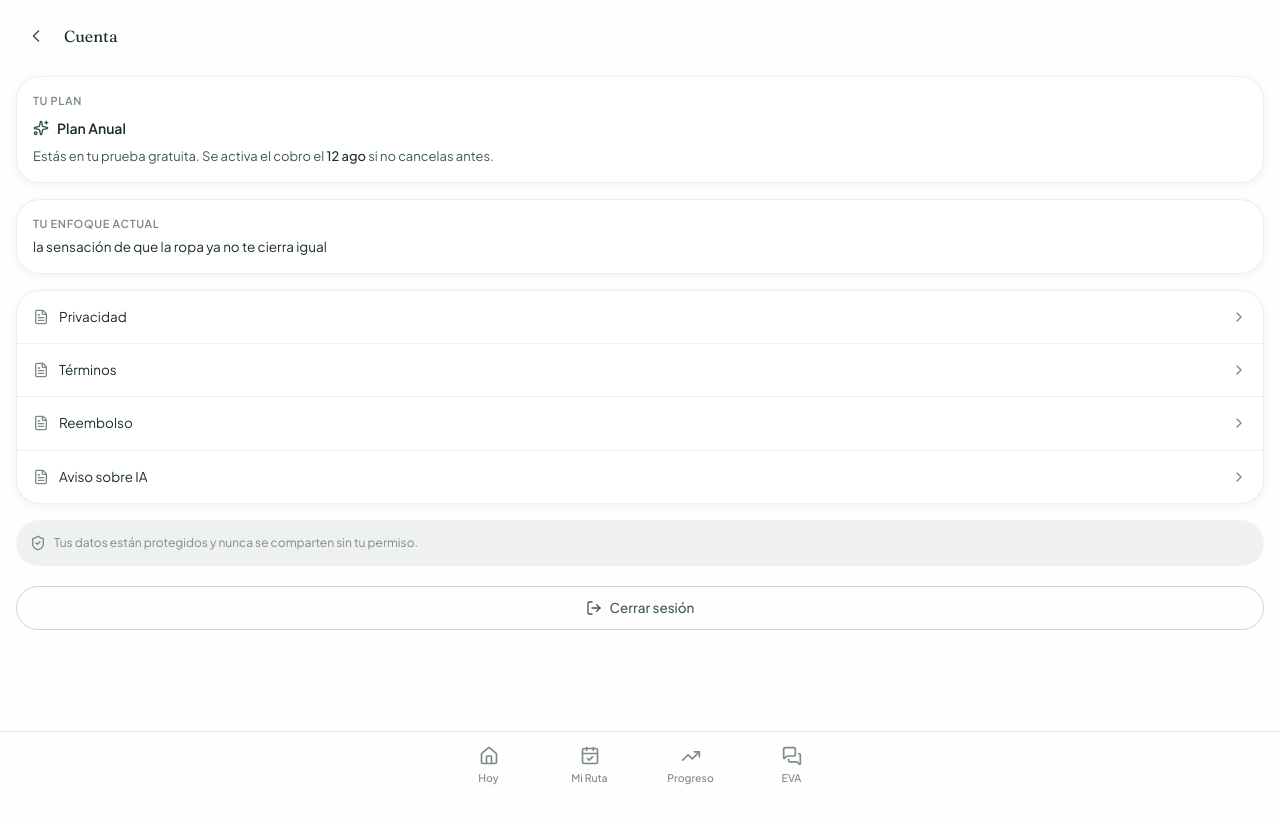
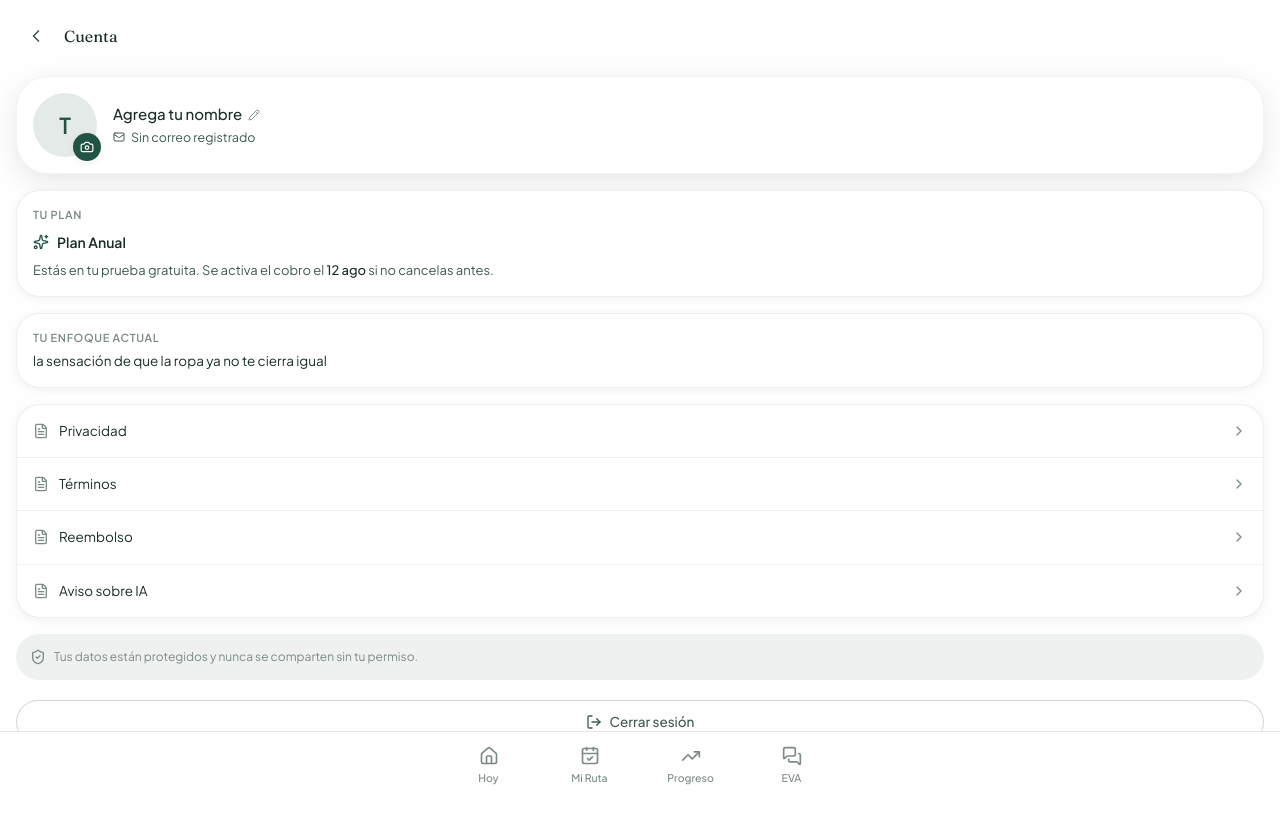
Before and after one commit to carlospty7-app/eva-40-plus, a Next.js app: page /app/cuenta in a window 1280 px wide. Shown: the top 824 px of the page. Built offline with nearby package versions, Linux system fonts and the light colour scheme.

Commit message:
Agrega area de perfil en Cuenta: foto, nombre editable, correo y suscripcion

```diff
--- a/app/app/cuenta/page.tsx
+++ b/app/app/cuenta/page.tsx
@@ -1,17 +1,20 @@
 "use client";
 
-import { useEffect, useState } from "react";
+import { useEffect, useRef, useState } from "react";
 import Link from "next/link";
 import { useRouter } from "next/navigation";
 import {
+  Camera,
   ChevronLeft,
   ChevronRight,
   FileText,
   LogOut,
+  Mail,
+  Pencil,
   ShieldCheck,
   Sparkles,
 } from "lucide-react";
-import { cargarEstado } from "@/lib/app/store";
+import { cargarEstado, guardarEstado } from "@/lib/app/store";
 import { formatoCorto } from "@/lib/app/dates";
 import type { EstadoApp } from "@/lib/app/types";
 
@@ -25,10 +28,40 @@ const LEGALES = [
 export default function CuentaPage() {
   const router = useRouter();
   const [estado, setEstado] = useState<EstadoApp | null>(null);
+  const [editandoNombre, setEditandoNombre] = useState(false);
+  const [nombreTemp, setNombreTemp] = useState("");
+  const fileInputRef = useRef<HTMLInputElement>(null);
 
   useEffect(() => {
     setEstado(cargarEstado());
   }, []);
+
+  function actualizarPerfil(cambios: Partial<EstadoApp["perfil"]>) {
+    setEstado((prev) => {
+      if (!prev) return prev;
+      const nuevo = { ...prev, perfil: { ...prev.perfil, ...cambios } };
+      guardarEstado(nuevo);
+      return nuevo;
+    });
+  }
+
+  function guardarNombre() {
+    const limpio = nombreTemp.trim();
+    if (limpio) actualizarPerfil({ nombre: limpio });
+    setEditandoNombre(false);
+  }
+
+  function subirFoto(e: React.ChangeEvent<HTMLInputElement>) {
+    const archivo = e.target.files?.[0];
+    if (!archivo) return;
+    const lector = new FileReader();
+    lector.onload = () => {
+      if (typeof lector.result === "string") {
+        actualizarPerfil({ fotoUrl: lector.result });
+      }
+    };
+    lector.readAsDataURL(archivo);
+  }
 
   return (
     <div className="relative min-h-dvh px-4 pt-4">
@@ -54,7 +87,64 @@ export default function CuentaPage() {
 
       {estado && (
         <>
-          <div className="mt-5 rounded-xl border border-border-default/60 bg-surface-primary p-4 shadow-sm">
+          <div className="mt-5 flex items-center gap-4 rounded-2xl border border-border-default/40 bg-surface-primary p-4 shadow-md">
+            <div className="relative shrink-0">
+              <div className="flex h-[64px] w-[64px] items-center justify-center overflow-hidden rounded-full bg-brand-primary-soft text-[22px] font-semibold text-brand-primary">
+                {estado.perfil.fotoUrl ? (
+                  // eslint-disable-next-line @next/next/no-img-element
+                  <img src={estado.perfil.fotoUrl} alt="Tu foto de perfil" className="h-full w-full object-cover" />
+                ) : (
+                  estado.perfil.nombre.trim().charAt(0).toUpperCase()
+                )}
+              </div>
+              <button
+                type="button"
+                onClick={() => fileInputRef.current?.click()}
+                aria-label="Cambiar foto de perfil"
+                className="absolute -bottom-1 -right-1 flex h-7 w-7 items-center justify-center rounded-full bg-brand-primary text-txt-inverse shadow-sm"
+              >
+                <Camera className="h-3.5 w-3.5" />
+              </button>
+              <input
+                ref={fileInputRef}
+                type="file"
+                accept="image/*"
+                onChange={subirFoto}
+                className="hidden"
+              />
+            </div>
+
+            <div className="min-w-0 flex-1">
+              {editandoNombre ? (
+                <input
+                  autoFocus
+                  value={nombreTemp}
+                  onChange={(e) => setNombreTemp(e.target.value)}
+                  onBlur={guardarNombre}
+                  onKeyDown={(e) => e.key === "Enter" && guardarNombre()}
+                  className="w-full rounded-md border border-border-default bg-surface-primary px-2 py-1 text-[15px] font-medium text-txt-primary outline-none focus:border-brand-primary/50"
+                />
+              ) : (
+                <button
+                  type="button"
+                  onClick={() => {
+                    setNombreTemp(estado.perfil.nombre === "tu cuenta" ? "" : estado.perfil.nombre);
+                    setEditandoNombre(true);
+                  }}
+                  className="flex items-center gap-1.5 text-[15px] font-medium text-txt-primary"
+                >
+                  {estado.perfil.nombre === "tu cuenta" ? "Agrega tu nombre" : estado.perfil.nombre}
+                  <Pencil className="h-3 w-3 text-txt-tertiary" />
+                </button>
+              )}
+              <p className="mt-0.5 flex items-center gap-1.5 truncate text-[12.5px] text-txt-secondary">
+                <Mail className="h-3 w-3 shrink-0" />
+                {estado.perfil.email || "Sin correo registrado"}
+              </p>
+            </div>
+          </div>
+
+          <div className="mt-4 rounded-xl border border-border-default/60 bg-surface-primary p-4 shadow-sm">
             <p className="text-[11px] font-semibold uppercase tracking-[0.06em] text-txt-tertiary">
               Tu plan
             </p>
--- a/app/login/page.tsx
+++ b/app/login/page.tsx
@@ -9,6 +9,7 @@ import { BotanicalGlow } from "@/components/app/ui/BotanicalGlow";
 import { Reveal } from "@/components/app/ui/Reveal";
 import { Logo } from "@/components/app/ui/Logo";
 import { BienvenidaMarca } from "@/components/app/ui/BienvenidaMarca";
+import { cargarEstado, guardarEstado } from "@/lib/app/store";
 
 const EMAIL_RE = /^[^\s@]+@[^\s@]+\.[^\s@]+$/;
 
@@ -32,6 +33,8 @@ export default function LoginPage() {
     setError(null);
     setLoading(true);
     // La creación de cuenta real (Supabase Auth) se conecta en la Sesión 6.
+    const estado = cargarEstado();
+    guardarEstado({ ...estado, perfil: { ...estado.perfil, email } });
     window.setTimeout(() => setCuentaCreada(true), 500);
   }
 
--- a/lib/app/types.ts
+++ b/lib/app/types.ts
@@ -51,6 +51,9 @@ export type PuntoScore = {
 
 export type PerfilUsuaria = {
   nombre: string;
+  email?: string;
+  /** Foto de perfil como data URL (base64) — se guarda local hasta que haya storage real. */
+  fotoUrl?: string;
   metaLabel: string;
   dolorLabel: string;
   plan: "anual" | "mensual";
```
